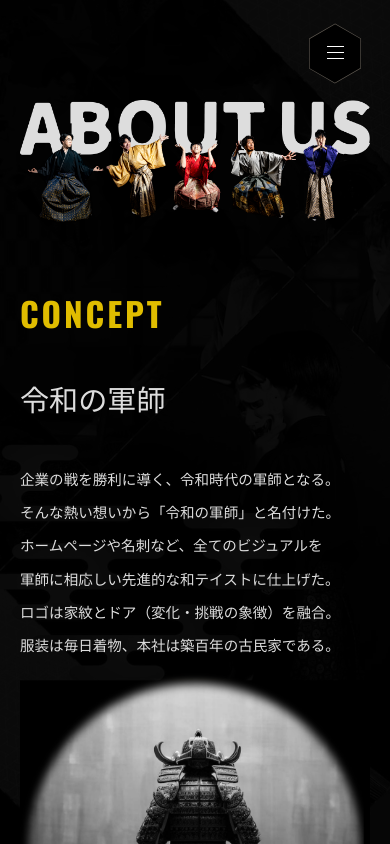
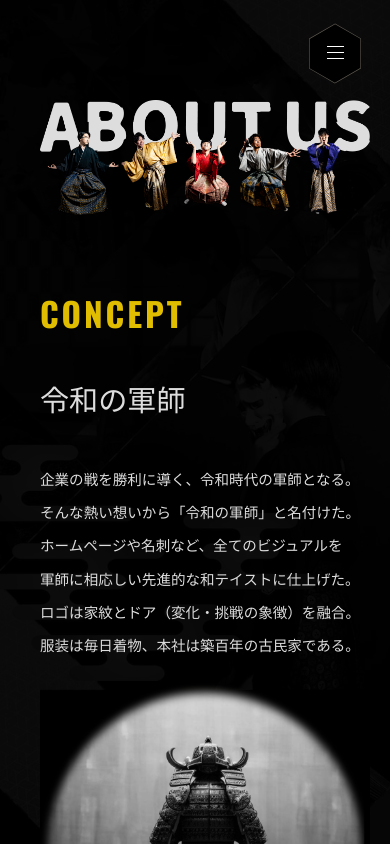
Before and after one commit to reiwa-gunshi/homepage, a Next.js app: page /aboutus in a window 390 px wide. Shown: the top 844 px of the page. Built offline with nearby package versions, Linux system fonts and the light colour scheme.

Commit message:
スマホ_aboutus左調整

```diff
--- a/styles/aboutUs.module.scss
+++ b/styles/aboutUs.module.scss
@@ -39,8 +39,10 @@
 .container {
   @include container(1280px, 1050px);
   @include liquidSize(max-width, 1280, 350);
+  // @include liquidSize(padding-left, 80, 50);
   @media screen and (max-width: 576px) {
     max-width: initial;
+    padding-left: 40px;
   }
   .about_us_ttl {
     width: 100%;
```
